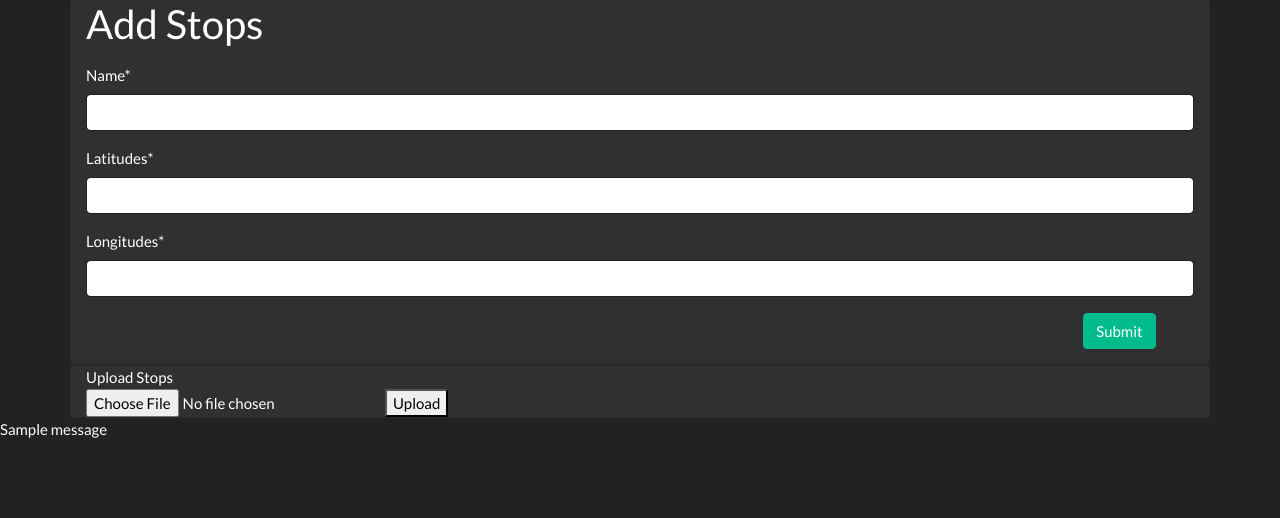
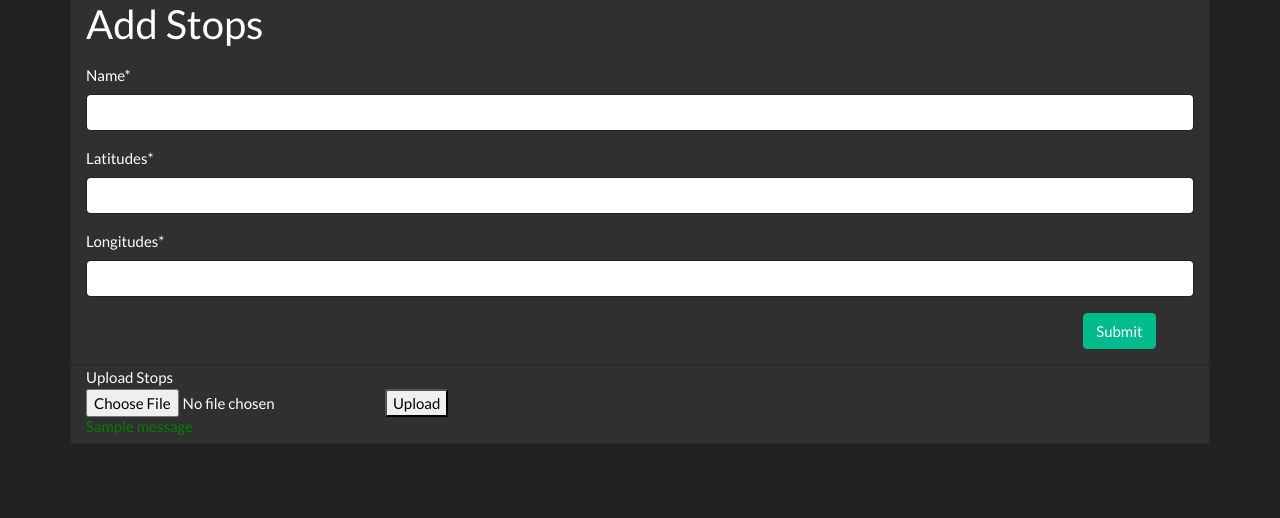
Before and after one commit to MandalorianBatman/Route-Transit-Repository, a Django app: page /stops/ in a window 1280 px wide. Shown: the part 122-640 px from the top of the page. Run offline with Django 3.2, Linux system fonts and the light colour scheme; tables that the repository leaves empty hold one stand-in row (values such as "Sample post"); one stand-in notice (Sample message) is shown; some libraries are stand-ins or nearby versions.

Commit message:
- Upload Message changed

```diff
--- a/templates/RoutesAndStops/routes.html
+++ b/templates/RoutesAndStops/routes.html
@@ -35,9 +35,9 @@
    {% if messages %}
         {% for message in messages %}
             {% if message.tags == 'success'%}
-                <text color="green"> {{ message }} </text>
+                <h6 style="color: green"> {{ message }} </h6>
             {% else %}
-                 <text color="red"> {{ message }} </text>
+                 <h6 style="color: red"> {{ message }} </h6>
             {% endif %}
         {% endfor %}
     {% endif %}
--- a/templates/RoutesAndStops/stops.html
+++ b/templates/RoutesAndStops/stops.html
@@ -24,16 +24,16 @@
             <input type="file" name="stops.csv">
             <button onclick="$('#import_form2').submit()">Upload</button>
         </form>
-    </div>
-     {% if messages %}
+    {% if messages %}
         {% for message in messages %}
             {% if message.tags == 'success'%}
-                <text color="green"> {{ message }} </text>
+                <h6 style="color: green"> {{ message }} </h6>
             {% else %}
-                 <text color="red"> {{ message }} </text>
+                 <h6 style="color: red"> {{ message }} </h6>
             {% endif %}
         {% endfor %}
     {% endif %}
+    </div>
     <script>
     	$( '.navbar-nav' ).find( 'li.active' ).removeClass( 'active' );
 	    $("#stops").addClass( 'active' );
```
Also changed, not shown: db.sqlite3.
